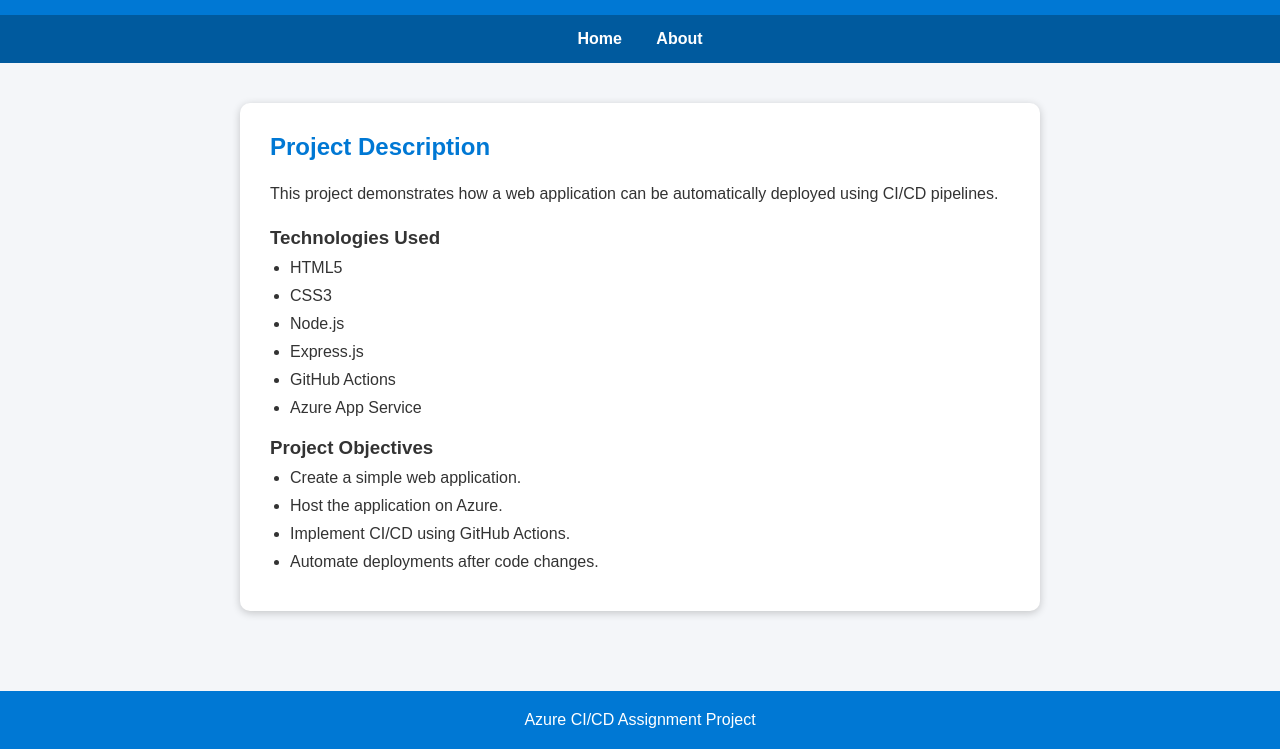
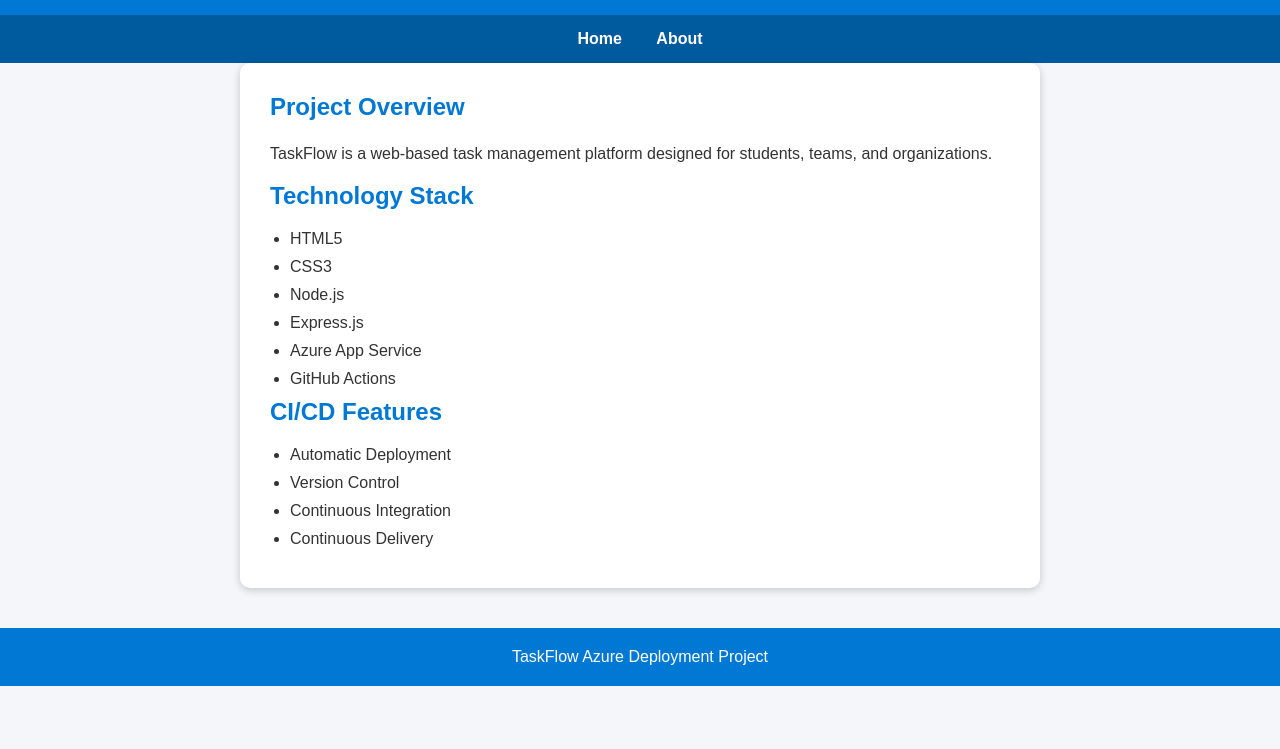
Before and after one commit to idokoshedrack52-star/Taskflow, a website: page Public/about.html in a window 1280 px wide. Shown: the part 82-831 px from the top of the page. After the commit the page ends 800 px from the top, so only its background shows below. Drawn offline with Linux system fonts and the light colour scheme.

Commit message:
Initial project

```diff
--- a/Public/about.html
+++ b/Public/about.html
@@ -1,18 +1,14 @@
 <!DOCTYPE html>
-<html lang="en">
-
+<html>
 <head>
-    <meta charset="UTF-8">
-    <meta name="viewport" content="width=device-width, initial-scale=1.0">
-    <title>About Project</title>
-
+    <title>About TaskFlow</title>
     <link rel="stylesheet" href="style.css">
 </head>
 
 <body>
 
 <header>
-        <h1>About This Project</h1>
+    <h1>About TaskFlow</h1>
 </header>
 
 <nav>
@@ -20,43 +16,40 @@
     <a href="/about">About</a>
 </nav>
 
-    <main>
+<div class="card">
 
-        <section class="card">
-
-            <h2>Project Description</h2>
+    <h2>Project Overview</h2>
 
     <p>
-                This project demonstrates how a web application can be
-                automatically deployed using CI/CD pipelines.
+        TaskFlow is a web-based task management
+        platform designed for students, teams,
+        and organizations.
     </p>
 
-            <h3>Technologies Used</h3>
+    <h2>Technology Stack</h2>
 
     <ul>
         <li>HTML5</li>
         <li>CSS3</li>
         <li>Node.js</li>
         <li>Express.js</li>
+        <li>Azure App Service</li>
         <li>GitHub Actions</li>
-                <li>Azure App Service</li>
     </ul>
 
-            <h3>Project Objectives</h3>
+    <h2>CI/CD Features</h2>
 
     <ul>
-                <li>Create a simple web application.</li>
-                <li>Host the application on Azure.</li>
-                <li>Implement CI/CD using GitHub Actions.</li>
-                <li>Automate deployments after code changes.</li>
+        <li>Automatic Deployment</li>
+        <li>Version Control</li>
+        <li>Continuous Integration</li>
+        <li>Continuous Delivery</li>
     </ul>
 
-        </section>
-
-    </main>
+</div>
 
 <footer>
-        <p>Azure CI/CD Assignment Project</p>
+    TaskFlow Azure Deployment Project
 </footer>
 
 </body>
```
Also changed, not shown: Public/index.html (+23 -24 lines). Lines whose indentation alone changed are shown as unchanged.
